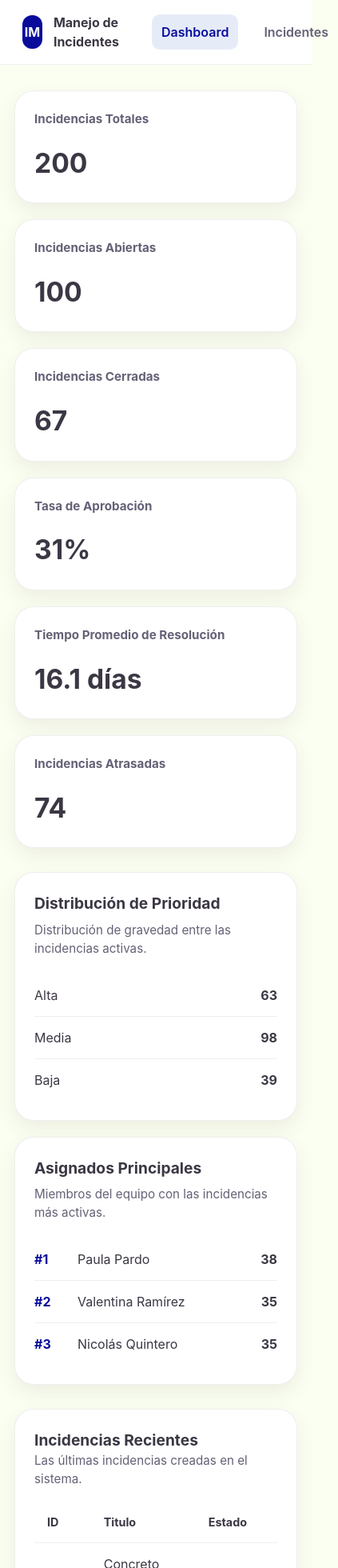
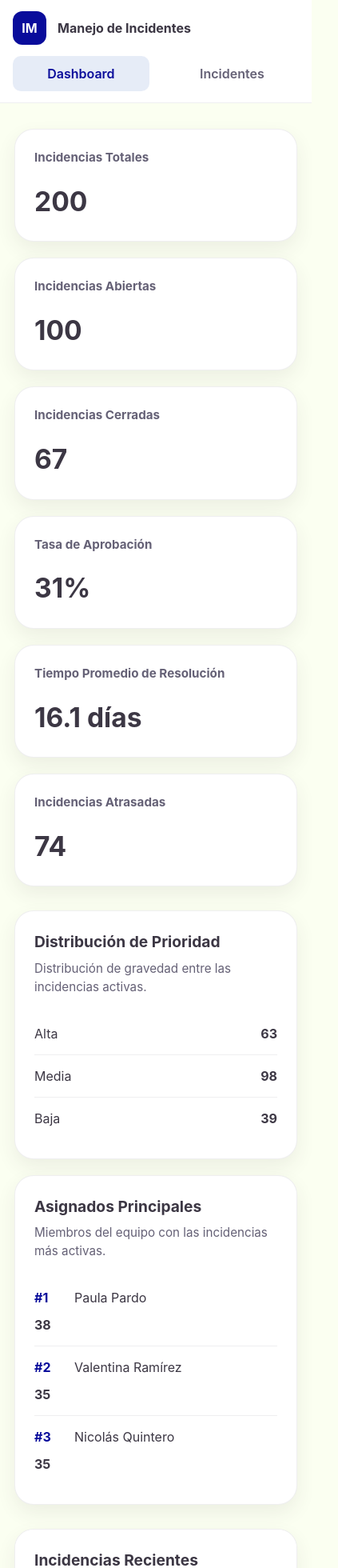
Before and after one commit to Lictro/incidents-map, a Next.js app: page / in a window 390 px wide. Shown: the top 1960 px of the page at 80% size, 423 px wide, since content can reach past the window. Built offline with nearby package versions, Linux system fonts and the light colour scheme.

Commit message:
Apply custom classes for different devices

```diff
--- a/src/components/Dashboard/IssueTypes/IssueTypes.module.scss
+++ b/src/components/Dashboard/IssueTypes/IssueTypes.module.scss
@@ -32,6 +32,15 @@
   color: var(--graphite);
   padding: 12px 0;
   border-bottom: 1px solid rgba(60, 55, 68, 0.08);
+  flex-wrap: wrap;
+  gap: 8px;
+}
+
+@media (max-width: 640px) {
+  .row {
+    flex-direction: column;
+    align-items: flex-start;
+  }
 }
 
 .row:last-child {
--- a/src/components/Dashboard/RecentIssuesTable/RecentIssuesTable.module.scss
+++ b/src/components/Dashboard/RecentIssuesTable/RecentIssuesTable.module.scss
@@ -1,6 +1,13 @@
 .card {
   padding: 24px;
   border-radius: var(--radius-lg);
+  overflow-x: auto;
+}
+
+:global(table) {
+  width: 100%;
+  min-width: 420px;
+  border-collapse: collapse;
 }
 
 .header {
@@ -33,6 +40,7 @@
   text-align: left;
   padding: 14px 16px;
   border-bottom: 1px solid rgba(60, 55, 68, 0.08);
+  white-space: nowrap;
 }
 
 :global(th) {
--- a/src/components/Dashboard/TopAssignees/TopAssignees.module.scss
+++ b/src/components/Dashboard/TopAssignees/TopAssignees.module.scss
@@ -34,6 +34,17 @@
   border-top: 1px solid rgba(60, 55, 68, 0.08);
 }
 
+@media (max-width: 640px) {
+  .row {
+    grid-template-columns: 40px 1fr;
+    gap: 10px;
+  }
+
+  .count {
+    justify-self: start;
+  }
+}
+
 .row:first-child {
   border-top: none;
 }
--- a/src/components/Navbar/Navbar.module.scss
+++ b/src/components/Navbar/Navbar.module.scss
@@ -11,6 +11,38 @@
   background: rgba(255, 255, 255, 0.96);
   backdrop-filter: blur(16px);
   border-bottom: 1px solid rgba(60, 55, 68, 0.08);
+  flex-wrap: wrap;
+}
+
+@media (max-width: 720px) {
+  .navbar {
+    padding: 14px 16px;
+    gap: 14px;
+  }
+
+  .links {
+    width: 100%;
+    justify-content: flex-start;
+    flex-wrap: wrap;
+    gap: 12px;
+  }
+
+  .link {
+    flex: 1 1 auto;
+    min-width: 110px;
+    text-align: center;
+    padding: 10px 14px;
+  }
+
+  .brandText {
+    min-width: 0;
+  }
+
+  .brandName {
+    white-space: nowrap;
+    overflow: hidden;
+    text-overflow: ellipsis;
+  }
 }
 
 .brand {
```
Also changed, not shown: src/components/CreateIncidentModal/CreateIncidentModal.module.scss (+23 -0 lines), src/components/IncidentMap/IncidentMap.module.scss (+32 -1 lines), src/components/IncidentMap/IncidentMap.tsx (+7 -4 lines).
